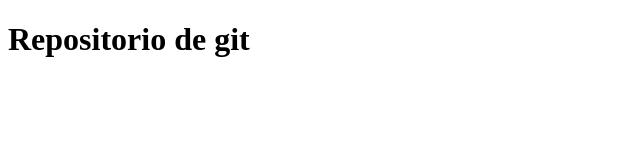
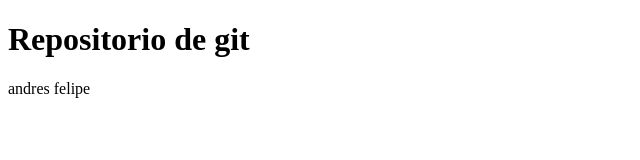
Before and after one commit to andresfegome15/fundamentos, a plain HTML site: page index.html in a window 1280 px wide. Shown: the whole page, without its empty margins (0-640 px from the left). Drawn offline with Linux system fonts and the light colour scheme.

Commit message:
añade nombre

```diff
--- a/index.html
+++ b/index.html
@@ -8,6 +8,7 @@
 </head>
 <body>
     <h1>Repositorio de git</h1>
+    andres felipe
     <div></div>
 </body>
 </html>
```
